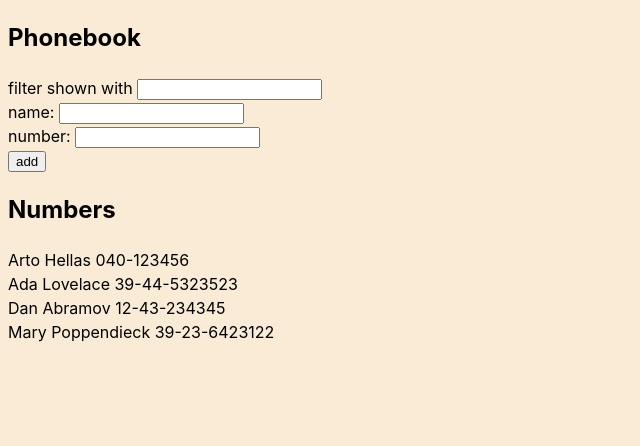
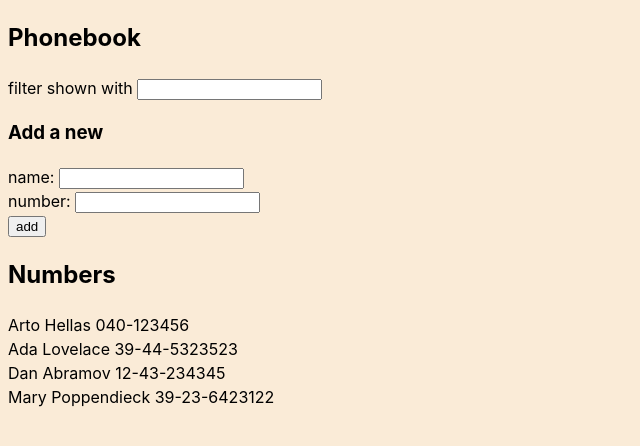
Before and after one commit to Victor-HCC/fullstackopen, a React (Vite) app in the folder part2/phonebook/: page / in a window 1280 px wide. Shown: the top 446 px of the page, without its empty margins (0-640 px from the left). Built offline with nearby package versions, Linux system fonts and the light colour scheme.

Commit message:
Ejercicio 2.10

```diff
--- a/part2/phonebook/src/App.jsx
+++ b/part2/phonebook/src/App.jsx
@@ -1,4 +1,7 @@
 import React, { useState } from 'react'
+import Filter from './components/Filter'
+import Form from './components/Form'
+import Persons from './components/Persons'
 
 const App = () => {
   const [ persons, setPersons ] = useState([
@@ -14,7 +17,7 @@ const App = () => {
 
   const handleSubmit = (e) => {
     e.preventDefault()
-    const exist = persons.find(person => person.name === newName)
+    const exist = persons.find(person => person.name.toLowerCase() === newName.toLowerCase())
     if(exist) {
       alert(`${newName} is already added to the phonebook`)
       return;
@@ -47,25 +50,13 @@ const App = () => {
   return (
     <div>
       <h2>Phonebook</h2>
+      <Filter handler={handleFilter} />
 
-      <div>filter shown with <input onChange={handleFilter} /></div>
-
-      <form onSubmit={handleSubmit}>
-        <div>
-          name: <input onChange={handleInputName} value={newName} />
-        </div>
-
-        <div>
-          number: <input onChange={handleInputNumber} value={newNumber} />
-        </div>
-
-        <div>
-          <button type="submit">add</button>
-        </div>
-      </form>
+      <h3>Add a new</h3>
+      <Form submitHandler={handleSubmit} inputNameHandler={handleInputName} inputNumberHandler={handleInputNumber} name={newName} number={newNumber} />
 
       <h2>Numbers</h2>
-      {(filtered.length > 0 ? filtered.map(elem => <div key={elem.name}>{elem.name} {elem.number}</div>) : filter ? <span>No results</span> : persons.map(person => <div key={person.name}>{person.name} {person.number}</div>))}
+      <Persons filter={filter} filtered={filtered} persons={persons} />
     </div>
   )
 }
--- /dev/null
+++ b/part2/phonebook/src/components/Filter.jsx
@@ -0,0 +1,11 @@
+import React from 'react'
+
+const Filter = ({ handler }) => {
+  return (
+    <div>
+      filter shown with <input onChange={handler} />
+    </div>
+  )
+}
+
+export default Filter
--- /dev/null
+++ b/part2/phonebook/src/components/Form.jsx
@@ -0,0 +1,23 @@
+import React from 'react'
+
+const Form = ({ submitHandler, inputNameHandler, inputNumberHandler, name, number }) => {
+  return (
+    <div>
+      <form onSubmit={submitHandler}>
+        <div>
+          name: <input onChange={inputNameHandler} value={name} />
+        </div>
+
+        <div>
+          number: <input onChange={inputNumberHandler} value={number} />
+        </div>
+
+        <div>
+          <button type="submit">add</button>
+        </div>
+      </form>
+    </div>
+  )
+}
+
+export default Form
--- /dev/null
+++ b/part2/phonebook/src/components/Persons.jsx
@@ -0,0 +1,15 @@
+import React from 'react'
+
+const Persons = ({ filter, filtered, persons }) => {
+  return (
+    <div>
+      {(filtered.length > 0 ?
+          filtered.map(elem => <div key={elem.name}>{elem.name} {elem.number}</div>) :
+          filter ?
+            <span>No results</span> :
+            persons.map(person => <div key={person.name}>{person.name} {person.number}</div>))}
+    </div>
+  )
+}
+
+export default Persons
```
